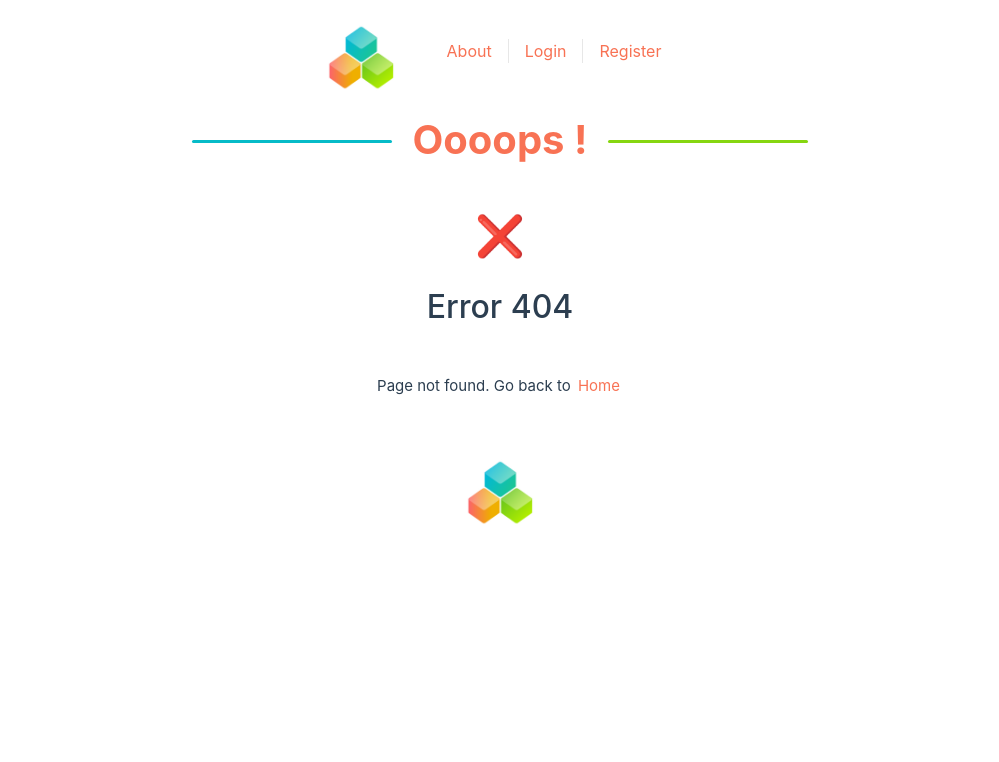
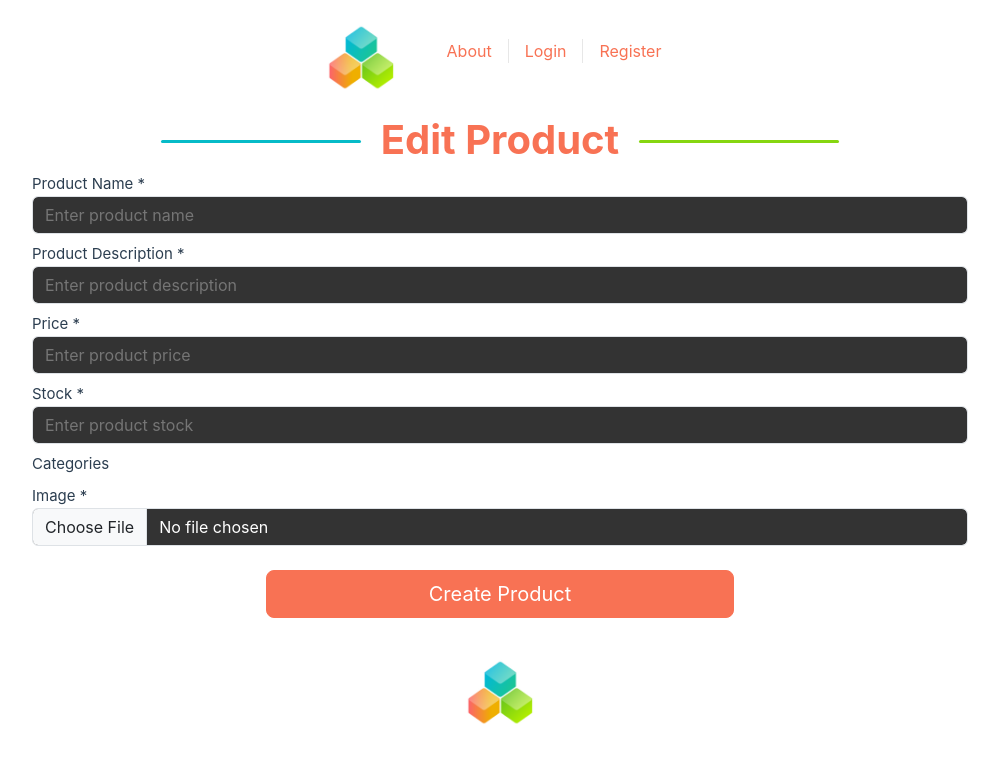
Before and after one commit to BeMontelli/stockmanager, a Vue app: page /product-edit/1 in a window 1280 px wide. Before the commit this address had no page. Shown: the top 762 px of the page, without its empty margins (140-1139 px from the left). Built offline with nearby package versions, Linux system fonts and the light colour scheme.

Commit message:
Form Edit Product + fix Product create routes

```diff
--- /dev/null
+++ b/src/components/partials/FormProductEdit.vue
@@ -0,0 +1,146 @@
+<script setup>
+import { ref, onMounted } from 'vue';
+import axios from 'axios';
+
+import { useRouter } from 'vue-router';
+const router = useRouter();
+
+import { useAuthStore } from '@/stores/auth';
+const authStore = useAuthStore();
+authStore.initState();
+
+import { useShopStore } from '@/stores/shop.js';
+const shopStore = useShopStore();
+shopStore.initState();
+
+const productData = ref({
+  name: '',
+  description: '',
+  price: null,
+  stock: null,
+  categories: [],
+  imagefile: null
+});
+
+const categories = ref(shopStore.getCategories());
+
+const success = ref([]);
+const errors = ref([]);
+
+const createProduct = async () => {
+  try {
+    const response = await axios.post('http://127.0.0.1:8000/api/v1/products/', productData.value,{
+      headers: {
+        'Content-Type': 'multipart/form-data',
+        Authorization: 'Bearer '+authStore.token
+      }
+    });
+    if(response.data.data) {
+      authStore.setUser(response.data.data,authStore.token);
+      success.value = ["Product created !"];
+    } else {
+      errors.value = ["Error, please retry later !"];
+    }
+  } catch (err) {
+    console.error('Error update user :', err);
+    errors.value = [err.message];
+    if(err.response.data.errors) {
+      errors.value = Object.values(err.response.data.errors).flatMap(errors => errors);
+    }
+  }
+};
+const onFileChange = (event) => {
+  productData.value.imagefile = event.target.files[0];
+}
+
+</script>
+
+<template>
+  <div class="container">
+
+    <div class="row">
+      <div class="col-md-12">
+        <form class="product-form" @submit.prevent="createProduct" enctype="multipart/form-data">
+          <div class="form-group mt-2">
+            <label for="productName">Product Name *</label>
+            <input v-model="productData.name" type="text" class="form-control dark-input" id="productName" name="productName" placeholder="Enter product name" required>
+          </div>
+
+          <div class="form-group mt-2">
+            <label for="productDescription">Product Description *</label>
+            <input v-model="productData.description" type="text" class="form-control dark-input" id="productDescription" name="productDescription" placeholder="Enter product description" required>
+          </div>
+
+          <div class="form-group mt-2">
+            <label for="productPrice">Price *</label>
+            <input v-model.number="productData.price" type="number" min="0.05" max="1000" step="0.01" class="form-control dark-input" id="productPrice" name="productPrice" placeholder="Enter product price" required>
+          </div>
+
+          <div class="form-group mt-2">
+            <label for="productStock">Stock *</label>
+            <input v-model.number="productData.stock" type="number" min="0" max="1000" class="form-control dark-input" id="productStock" name="productStock" placeholder="Enter product stock" required>
+          </div>
+
+          <div class="form-group mt-2">
+            <label>Categories</label>
+            <div class="categories__list">
+              <div class="category__item" v-for="(category, index) in categories" :key="index">
+                <label><input type="checkbox" :value="category.id" v-model="productData.categories"> {{ category.title }}</label>
+              </div>
+            </div>
+          </div>
+
+          <div class="form-group mt-2">
+            <label for="productImage">Image *</label>
+            <input type="file" @change="onFileChange($event)" class="form-control dark-input" id="productImage" name="productImage" accept="image/jpeg,image/png,image/jpg" required>
+          </div>
+
+          <div v-if="errors.length > 0" class="errors">
+            <ul class="no-marker-ul py-0 mt-4">
+              <li v-for="error in errors">
+                <div class="alert alert-danger p-2 mb-1" role="alert">
+                  {{ error }}
+                </div>
+              </li>
+            </ul>
+          </div>
+
+          <div v-if="success.length > 0" class="success">
+            <ul class="no-marker-ul py-0 mt-4">
+              <li v-for="successMess in success">
+                <div class="alert alert-success p-2 mb-1" role="success">
+                  {{ successMess }}
+                </div>
+              </li>
+            </ul>
+          </div>
+
+          <div class="form-group mt-4 mx-auto d-grid gap-2 col-6 mx-auto">
+            <button type="submit" class="btn btn-primary btn-block btn-lg">Create Product</button>
+          </div>
+        </form>
+      </div>
+    </div>
+
+  </div>
+</template>
+
+<style>
+.error {
+  color: red;
+}
+.categories__list{
+  display: flex;
+  align-items: baseline;
+  justify-content: flex-start;
+  flex-wrap: wrap;
+}
+.category__item{
+  width: auto;
+  padding: 0 10px 0 0;
+}
+.category__item input{
+  width: auto;
+}
+
+</style>
--- a/src/router/index.js
+++ b/src/router/index.js
@@ -5,7 +5,8 @@ import LoginView from '../views/LoginView.vue'
 import LogoutView from '../views/LogoutView.vue'
 import RegisterView from '../views/RegisterView.vue'
 import ProfileView from '../views/ProfileView.vue'
-import ProductCreate from '../views/ProductCreate.vue'
+import ProductCreateView from '../views/ProductCreateView.vue'
+import ProductEditView from '../views/ProductEditView.vue'
 import NotFoundView from '../views/NotFoundView.vue'
 
 const router = createRouter({
@@ -48,7 +49,13 @@ const router = createRouter({
     {
       path: '/product-create',
       name: 'product-create',
-      component: ProductCreate
+      component: ProductCreateView
+    },
+    {
+
+      path: '/product-edit/:id',
+      name: 'product-edit',
+      component: ProductEditView
     }
   ]
 })
--- a/src/views/ProductCreate.vue
+++ b/src/views/ProductCreateView.vue
@@ -1,13 +1,13 @@
 <script setup>
 import TheTitle from "@/components/partials/TheTitle.vue";
-import FormProduct from '@/components/partials/FormProduct.vue';
+import FormProductCreate from '@/components/partials/FormProductCreate.vue';
 </script>
 
 <template>
   <section class="product__create">
     <TheTitle msg="Create Product" />
 
-    <FormProduct />
+    <FormProductCreate />
   </section>
 </template>
 
--- /dev/null
+++ b/src/views/ProductEditView.vue
@@ -0,0 +1,17 @@
+<script setup>
+import TheTitle from "@/components/partials/TheTitle.vue";
+import FormProductEdit from '@/components/partials/FormProductEdit.vue';
+</script>
+
+<template>
+  <section class="product__edit">
+    <TheTitle msg="Edit Product" />
+
+    <FormProductEdit />
+  </section>
+</template>
+
+<style>
+section.product__edit {
+}
+</style>
```
Also changed, not shown: src/components/partials/FormProductCreate.vue (renamed from src/components/partials/FormProduct.vue).
